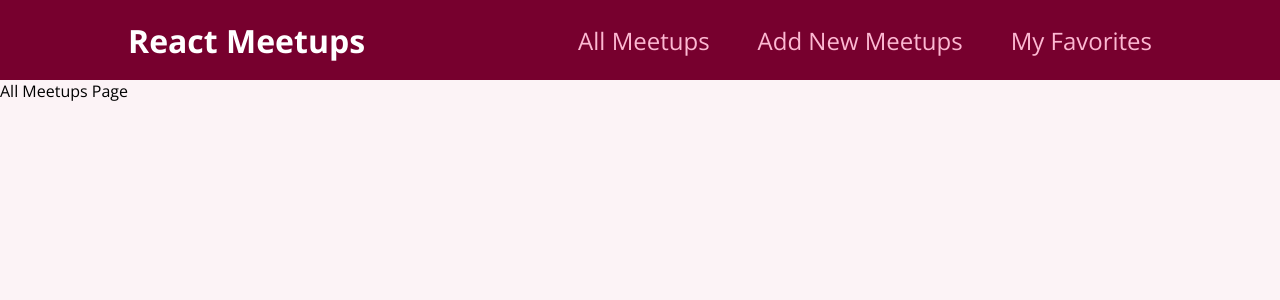
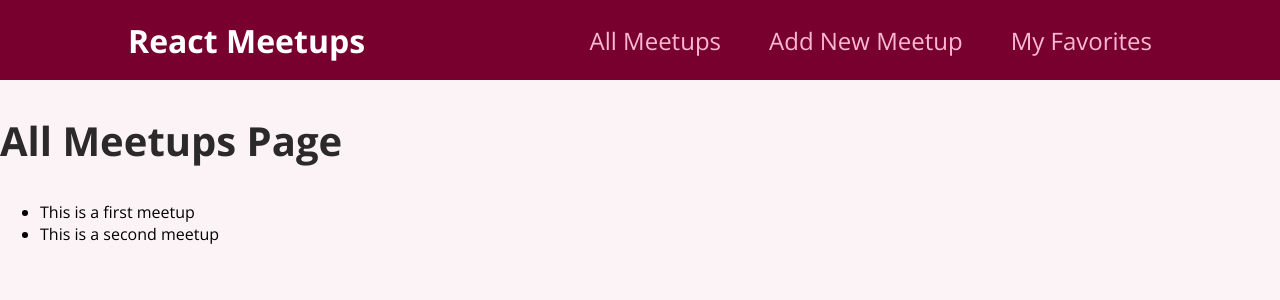
Before and after one commit to sasban9/sasban-react-course, a React (Create React App) app: page / in a window 1280 px wide. Shown: the top 300 px of the page. Built offline with nearby package versions, Linux system fonts and the light colour scheme.

Commit message:
Outputting list of data.

```diff
--- a/src/components/layout/MainNavigation.js
+++ b/src/components/layout/MainNavigation.js
@@ -9,7 +9,7 @@
         <nav>
             <ul>
                 <li><Link to='/'>All Meetups</Link></li>
-                <li><Link to='/new-meetup'>Add New Meetups</Link></li>
+                <li><Link to='/new-meetup'>Add New Meetup</Link></li>
                 <li><Link to='/favorites'>My Favorites</Link></li>
             </ul>
         </nav>
--- a/src/pages/AllMeetups.js
+++ b/src/pages/AllMeetups.js
@@ -1,5 +1,34 @@
+const DUMMY_DATA = [
+    {
+      id: 'm1',
+      title: 'This is a first meetup',
+      image:
+        'https://upload.wikimedia.org/wikipedia/commons/thumb/d/d3/Stadtbild_M%C3%BCnchen.jpg/2560px-Stadtbild_M%C3%BCnchen.jpg',
+      address: 'Meetupstreet 5, 12345 Meetup City',
+      description:
+        'This is a first, amazing meetup which you definitely should not miss. It will be a lot of fun!',
+    },
+    {
+      id: 'm2',
+      title: 'This is a second meetup',
+      image:
+        'https://upload.wikimedia.org/wikipedia/commons/thumb/d/d3/Stadtbild_M%C3%BCnchen.jpg/2560px-Stadtbild_M%C3%BCnchen.jpg',
+      address: 'Meetupstreet 5, 12345 Meetup City',
+      description:
+        'This is a first, amazing meetup which you definitely should not miss. It will be a lot of fun!',
+    },
+  ];
+
 function AllMeetupsPage() {
-    return <div>All Meetups Page</div>;
+    return <section>
+        <h1>All Meetups Page</h1>
+        {/* {[<li>Item 1</li>, <li>Item 2</li>]} */}
+        <ul>
+        {DUMMY_DATA.map((meetup) => {
+            return <li key={meetup.id}>{meetup.title}</li>
+        })}
+        </ul>
+        </section>;
 }
 
 export default AllMeetupsPage;
```
